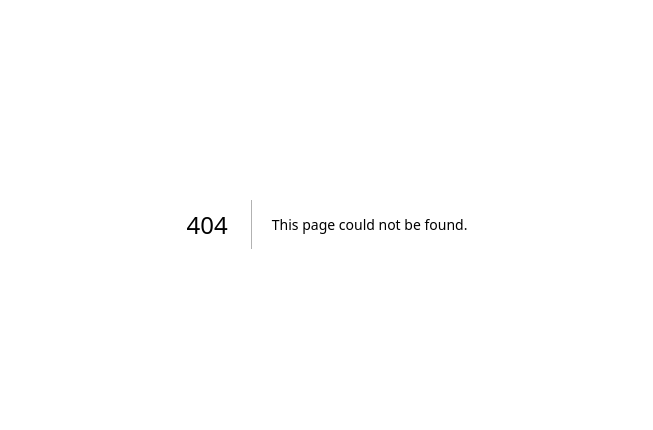
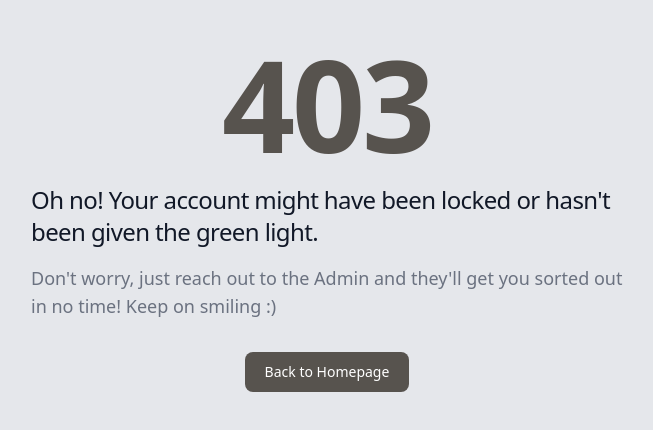
Before and after one commit to kasuta96/nextjs-base, a Next.js app: page /error/403 in a window 1280 px wide. Before the commit this address had no page. Shown: the part 176-606 px from the top of the page, without its empty margins (313-966 px from the left). Built offline with nearby package versions, Linux system fonts and the light colour scheme.

Commit message:
Add 403 404 error pages

```diff
--- /dev/null
+++ b/app/error/403/page.tsx
@@ -0,0 +1,27 @@
+'use client'
+
+import React from 'react'
+
+export default function Error403() {
+  return (
+    <section className="max-w-screen-sm px-4 py-8 text-center lg:px-6 lg:py-16">
+      <h1 className="mb-4 text-7xl font-extrabold tracking-tight text-stone-600 dark:text-stone-500 lg:text-9xl">
+        403
+      </h1>
+      <div className="text-left">
+        <p className="mb-4 text-xl tracking-tight text-gray-900 dark:text-white md:text-2xl">
+          {`Oh no! Your account might have been locked or hasn't been given the green light.`}
+        </p>
+        <p className="mb-4 text-lg font-light text-gray-500 dark:text-gray-400">
+          {`Don't worry, just reach out to the Admin and they'll get you sorted out in no time! Keep on smiling :)`}
+        </p>
+      </div>
+      <a
+        href="/"
+        className="my-4 inline-flex rounded-lg bg-stone-600 px-5 py-2.5 text-center text-sm font-medium text-white focus:outline-none focus:ring-4 focus:ring-stone-300 dark:focus:ring-stone-900"
+      >
+        Back to Homepage
+      </a>
+    </section>
+  )
+}
--- /dev/null
+++ b/app/error/404/page.tsx
@@ -0,0 +1,27 @@
+'use client'
+
+import React from 'react'
+
+export default function Error404() {
+  return (
+    <section className="max-w-screen-sm px-4 py-8 text-center lg:px-6 lg:py-16">
+      <h1 className="mb-4 text-7xl font-extrabold tracking-tight text-pink-600 dark:text-pink-500 lg:text-9xl">
+        404
+      </h1>
+      <div className="text-left">
+        <p className="mb-4 text-xl tracking-tight text-gray-900 dark:text-white md:text-2xl">
+          {`Something's missing.`}
+        </p>
+        <p className="mb-4 text-lg font-light text-gray-500 dark:text-gray-400">
+          {`This page could not be found.`}
+        </p>
+      </div>
+      <a
+        href="/"
+        className="my-4 inline-flex rounded-lg bg-pink-600 px-5 py-2.5 text-center text-sm font-medium text-white focus:outline-none focus:ring-4 focus:ring-pink-300 dark:focus:ring-pink-900"
+      >
+        Back to Homepage
+      </a>
+    </section>
+  )
+}
--- /dev/null
+++ b/app/error/layout.tsx
@@ -0,0 +1,11 @@
+export default async function ErrorLayout({
+  children,
+}: {
+  children: React.ReactNode
+}) {
+  return (
+    <div className="flex h-screen">
+      <div className="m-auto">{children}</div>
+    </div>
+  )
+}
```
